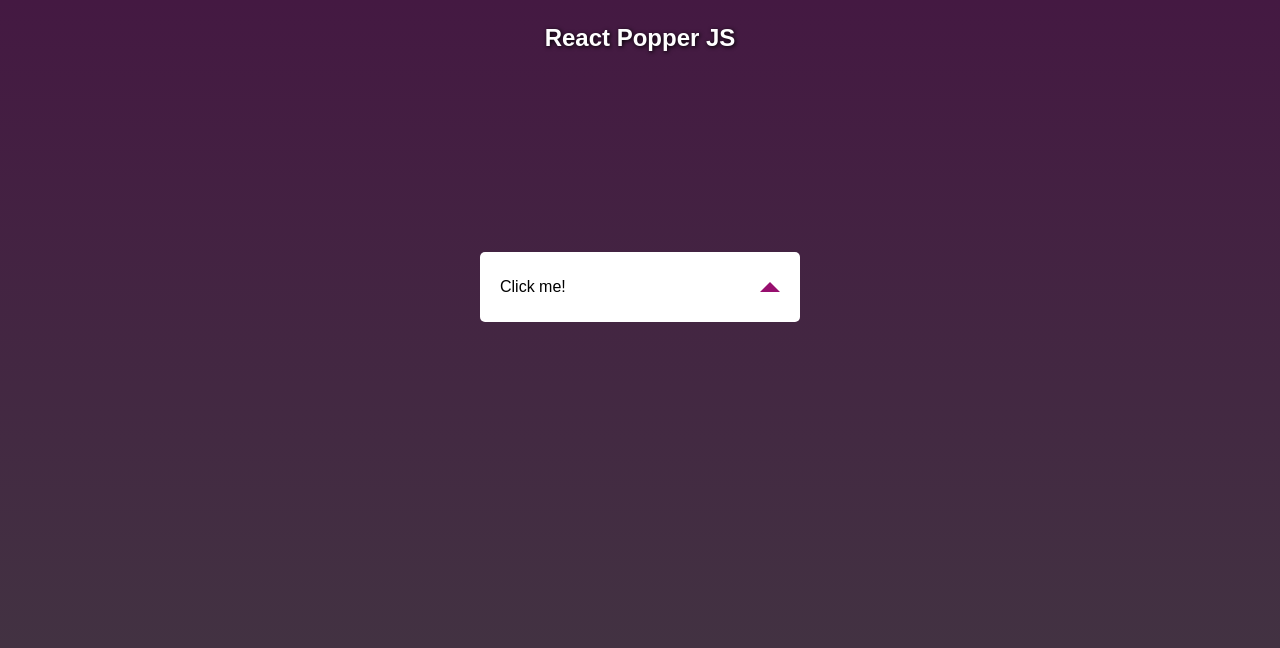
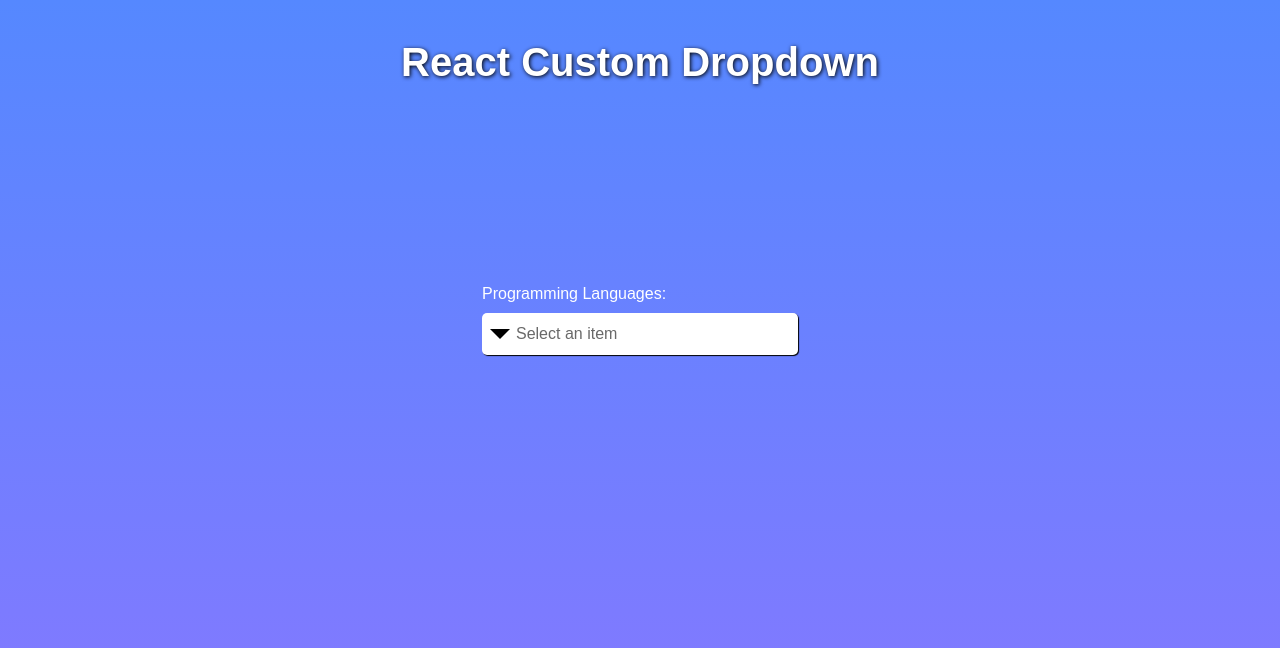
Before and after one commit to mdeveloper20/reactReminder, a React (Create React App) app: page / in a window 1280 px wide. Shown: the top 648 px of the page. Built offline with nearby package versions, Linux system fonts and the light colour scheme; the HTML template or start-up script is replaced by a standard one.

Commit message:
custom select added

```diff
--- a/package.json
+++ b/package.json
@@ -3,11 +3,9 @@
   "version": "0.1.0",
   "private": true,
   "dependencies": {
-    "@popperjs/core": "^2.4.4",
     "classnames": "^2.2.6",
     "react": "^16.12.0",
     "react-dom": "^16.12.0",
-    "react-popper": "^2.2.3",
     "react-scripts": "3.2.0"
   },
   "scripts": {
--- a/src/App.css
+++ b/src/App.css
@@ -3,7 +3,7 @@
   justify-content: center;
   color: white;
   align-items: center;
-  background-image: linear-gradient(to top, #423842 0%, #441942 100%);
+  background-image: linear-gradient(to top, #8877ff 0%, #5588ff 100%);
   background-repeat: no-repeat;
   background-attachment: fixed;
 }
@@ -17,63 +17,93 @@
 
 .app h3{
   text-shadow: 1px 1px 4px black;
-  font-size: 1.5rem;
+  font-size: 2.5rem;
   margin-bottom: 0;
 }
 
-.app h3 b{
-  color: rgb(252, 212, 33);
 
-}
-.arrow-up {
-  width: 0;
-  height: 0;
-  border-left: 10px solid transparent;
-  border-right: 10px solid transparent;
-  border-bottom: 10px solid rgb(151, 15, 110);
-}
 
 .arrow-down {
   width: 0;
   height: 0;
   border-left: 10px solid transparent;
   border-right: 10px solid transparent;
+  border-top: 10px solid black;
+  margin-bottom: 6px;
+  cursor: pointer;
+}
+.dropdown-container{
+  margin-top: 200px;
+  position: relative;
+}
+.dropdown-input{
+  width: 300px;
+  min-height: 36px;
+  border-radius: 5px;
+  padding:0 8px;
+  background-color: white;
+  margin-top: 10px;
+  display: flex;
+  align-items: center;
+  padding-top: 6px;
+  box-shadow: 1px 1px 1px black;
+}
+.dropdown-placeholder{
+  margin-bottom: 6px;
+  color: dimgrey;
 
-  border-top: 10px solid rgb(151, 15, 110);
+}
+.dropdown-values{
+  display: flex;
+  flex-wrap: wrap;
+  align-items: center;
+  margin-left: 6px;
+}
+.dropdown-value{
+  color: black;
+  padding:4px;
+  background-color: darkgray;
+  border-radius: 5px;
+  margin-right: 6px;
+  margin-bottom: 6px;
+  animation: expand .1s ease-in-out;
+
+}
+.dropdown-remove{
+  cursor: pointer;
+}
+.dropdown-options{
+  visibility: hidden;
+  position: absolute;
+  top:100%;
+  opacity: 0;
+  -webkit-transition: opacity 600ms, visibility 600ms;
+  transition: opacity 600ms, visibility 600ms;
+}
+.dropdown-active{
+  visibility: visible;
+  opacity: 10;
+}
+.dropdown-item{
+  width: 200px;
+  display: flex;
+  justify-content: flex-start;
+  align-items: center;
+  background-color: rgba(10, 0, 30, 0.6);
+  padding:10px;
+  border-bottom: 1px dotted grey;
+}
+.dropdown-item:hover{
+  background-color: slategray;
+}
+.dropdown-item img{
+  width: 40px;
+  margin-right: 20px;
 }
 
-.box{
-  background-color: white;
-  color: black;
-  width: 300px;
-  margin-top: 200px;
-  padding: 10px;
-  border-radius: 5px;
+@keyframes expand {
+  from {
+    transform: scale(0);
+    opacity: 0;
+  }
 }
-
-.box .title{
-  display: flex;
-  justify-content: space-between;
-  align-items: center;
-  padding:0 10px;
-  cursor: pointer;
-}
-
-.box .description{
-  color:gray;
-  display: none;
-  border-top: 1px dotted black;
-  padding-top: 10px;
-}
-.box .description-active{
-  display: block;
-}
-
-.tooltip{
-  background-color: indianred;
-}
-
-.tooltip-hidden{
-  visibility: hidden;
-  pointer-events: none;
-}
--- a/src/App.js
+++ b/src/App.js
@@ -1,43 +1,42 @@
-import React, { useState, useRef } from 'react'
-import classNames from 'classnames'
+import React, { useState } from 'react'
 import './App.css'
-import { usePopper } from 'react-popper'
+import CustomSelect from './CustomSelect/CustomSelect'
+const languages = [
+  {
+    id: 0,
+    label: 'JavaScript',
+    logo: 'https://upload.wikimedia.org/wikipedia/commons/thumb/6/6a/JavaScript-logo.png/768px-JavaScript-logo.png'
+  },
+  {
+    id: 1,
+    label: 'PHP asdasd',
+    logo: 'https://www.php.net//images/logos/new-php-logo.svg'
+  },
+  {
+    id: 2,
+    label: 'Python',
+    logo: 'https://logodownload.org/wp-content/uploads/2019/10/python-logo-2.png'
+  },
+  {
+    id: 3,
+    label: 'GO',
+    logo: 'https://upload.wikimedia.org/wikipedia/commons/thumb/0/05/Go_Logo_Blue.svg/1200px-Go_Logo_Blue.svg.png'
+  },
+  {
+    id: 4,
+    label: 'C#',
+    logo: 'https://upload.wikimedia.org/wikipedia/commons/7/7a/C_Sharp_logo.svg'
+  }
+]
 
 function App () {
-  const [isOpen, setIsOpen] = useState(false)
-  const boxRef = useRef()
-  const tooltipRef = useRef()
-
-  const { styles, attributes } = usePopper(boxRef.current, tooltipRef.current, {
-    modifiers: [
-      {
-        name: 'offset',
-        options: {
-          offset: [0, 10]
-        }
-      }
-    ],
-    placement: 'bottom-start'
-  })
-  const onClickHeader = () => {
-    setIsOpen(!isOpen)
-  }
+  const [selectedLanguages, setSelectedLanguages] = useState([])
 
   return (
+
     <div className='app'>
-      <h3>React Popper JS</h3>
-
-      <div ref={boxRef} className='box'>
-        <p onClick={onClickHeader} className="title">Click me! <i className="arrow-up"></i></p>
-
-        <div className={classNames('description', { 'description-active': isOpen })}>
-        Lorem Ipsum is simply dummy text of the printing and typesetting industry. Lorem Ipsum has been the industry's standard dummy text ever since the 1500s, when an unknown printer took a galley of type and scrambled it to make a type specimen book. It has survived not only five centuries, but also the leap into electronic typesetting, remaining essentially unchanged. It was popularised in the 1960s with the release of Letraset sheets containing Lorem Ipsum passages, and more recently with desktop publishing software like Aldus PageMaker including versions of Lorem Ipsum.
-        </div>
-      </div>
-
-      <div id="tooltip" className={classNames({ 'tooltip-hidden': !isOpen })} ref={tooltipRef} style={styles.popper} {...attributes.popper}>
-        This is an example tooltip
-      </div>
+      <h3>React Custom Dropdown</h3>
+      <CustomSelect value={selectedLanguages} onChange={(v) => setSelectedLanguages(v)} options={languages}/>
     </div>
   )
 }
--- /dev/null
+++ b/src/CustomSelect/CustomSelect.js
@@ -0,0 +1,35 @@
+import React, { useState } from 'react'
+import classnames from 'classnames'
+
+export default function CustomSelect ({ value, style, options, onChange }) {
+  const [isActive, setIsActive] = useState(false)
+
+  const applyChange = (newItemId) => {
+    if (value.findIndex(i => i.index === newItemId) !== -1) {
+      return
+    }
+    onChange && onChange([...value, newItemId])
+  }
+
+  const removeValue = (removedItemId) => {
+    onChange && onChange(value.filter(i => i !== removedItemId))
+  }
+
+  return <div className="dropdown-container">
+    <label>Programming Languages:</label>
+    <div className="dropdown-input">
+      <span onClick={() => setIsActive(!isActive)} className='arrow-down'></span>
+      <div className='dropdown-values'>
+        {value.length ? value.map(v => <div key={v} className='dropdown-value'> {options[v].label} <span className='dropdown-remove' onClick={() => removeValue(v)}>x</span></div>) : <div className='dropdown-placeholder'>Select an item</div> }
+      </div>
+    </div>
+    <div className={classnames('dropdown-options', { 'dropdown-active': isActive })}>
+      {options.filter(i => value.findIndex(v => v === i.id) === -1).map(item =>
+        <div onClick={() => applyChange(item.id)} className="dropdown-item" key={item.id}>
+          <img src={item.logo}/>
+          {item.label}
+        </div>
+      )}
+    </div>
+  </div>
+}
```
Also changed, not shown: 1 other file (tests, documents, lock files or other folders).
